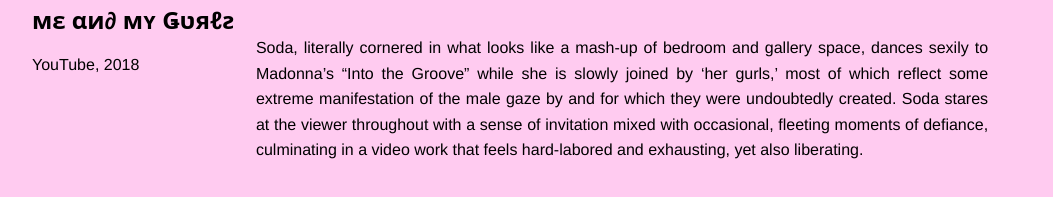
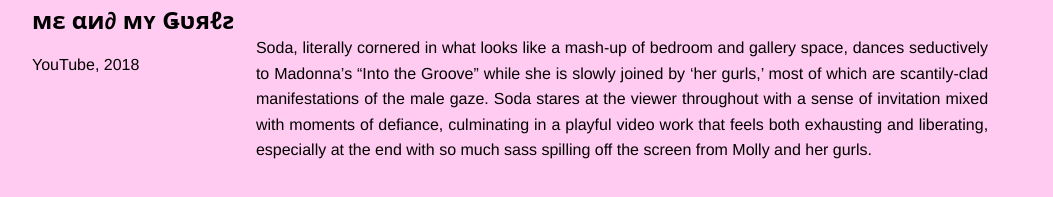
Before and after one commit to samuelpanther/NET_ART.F2025, a plain HTML site: page Exhibition.MS/Exhibition.MS/mygurls.html in a window 1280 px wide. Shown: the part 567-764 px from the top of the page, without its empty margins (18-1071 px from the left). Drawn offline with Linux system fonts and the light colour scheme.

Commit message:
Add files via upload

```diff
--- a/Exhibition.MS/Exhibition.MS/mygurls.html
+++ b/Exhibition.MS/Exhibition.MS/mygurls.html
@@ -42,7 +42,10 @@
      <section class="works-full-text">
 
 <p>
-   Soda, literally cornered in what looks like a mash-up of bedroom and gallery space, dances sexily to Madonna’s “Into the Groove” while she is slowly joined by ‘her gurls,’ most of which reflect some extreme manifestation of the male gaze by and for which they were undoubtedly created. Soda stares at the viewer throughout with a sense of invitation mixed with occasional, fleeting moments of defiance, culminating in a video work that feels hard-labored and exhausting, yet also liberating.
+   Soda, literally cornered in what looks like a mash-up of bedroom and gallery space,
+   dances seductively to Madonna’s “Into the Groove” while she is slowly joined by ‘her gurls,’ most of which are scantily-clad manifestations of the male gaze.
+   Soda stares at the viewer throughout with a sense of invitation mixed with moments of defiance,
+   culminating in a playful video work that feels both exhausting and liberating, especially at the end with so much sass spilling off the screen from Molly and her gurls.
  </p>
 
   </section>
```
Also changed, not shown: Exhibition.MS/Exhibition.MS/myapology.html (+3 -2 lines).
